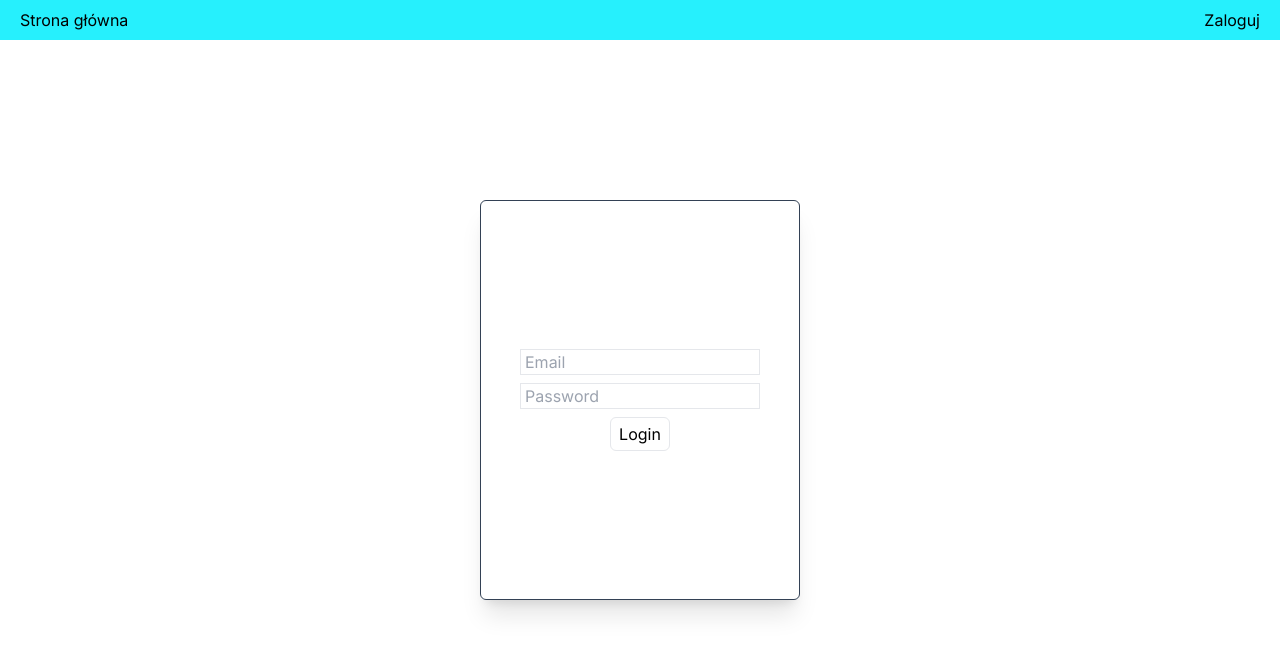
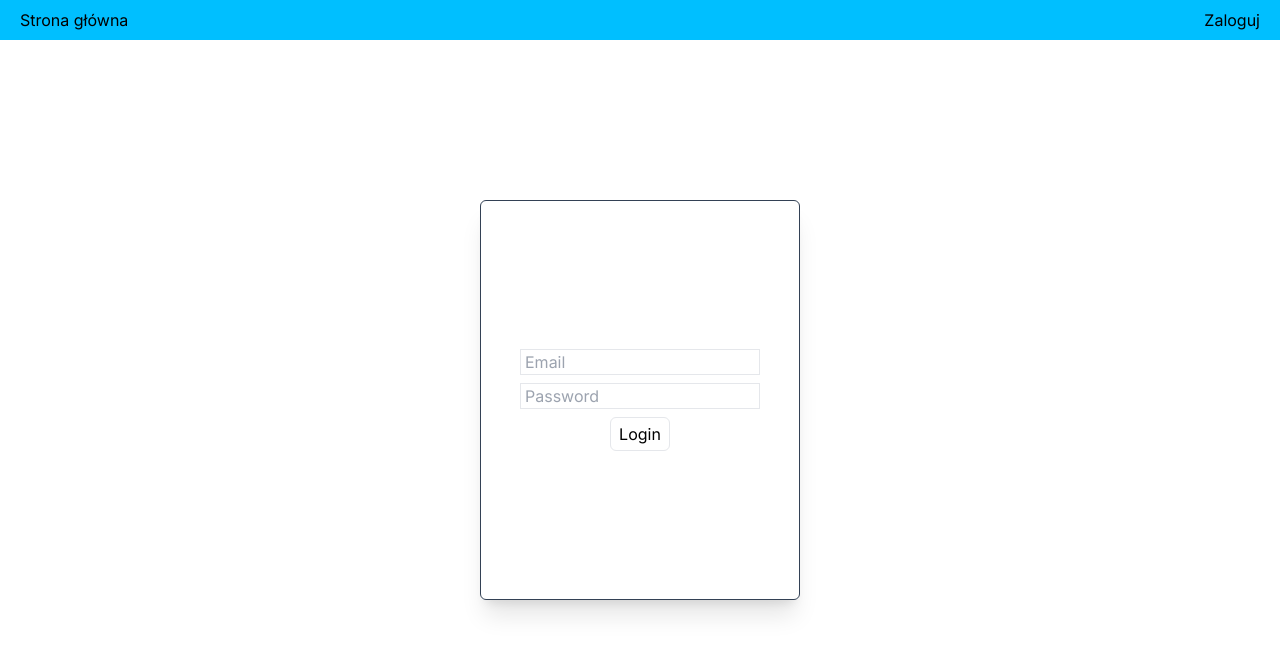
Before and after one commit to XeronScript/aquarium, a Next.js app: page /login in a window 1280 px wide. Shown: the top 654 px of the page. Built offline with nearby package versions, Linux system fonts and the light colour scheme.

Commit message:
Cleaning

```diff
--- a/app/login/page.tsx
+++ b/app/login/page.tsx
@@ -7,7 +7,7 @@ export default function Login() {
   return (
     <div className='w-1/4 h-1/2 flex flex-col justify-center items-center absolute left-[50%] top-[50%] translate-x-[-50%] translate-y-[-50%] border border-slate-700 rounded-md shadow-xl'>
         <input type="text" placeholder='Email' className='border pl-1 my-1 focus:outline-none'/>
-        <input type="text" placeholder='Password' className='border pl-1 my-1 focus:outline-none'/>
+        <input type="password" placeholder='Password' className='border pl-1 my-1 focus:outline-none'/>
         <button onClick={() => {}} className='border w-fit my-1 py-1 px-2 rounded-md hover:bg-slate-400 transition-all'>Login</button>
     </div>
   )
--- a/app/page.tsx
+++ b/app/page.tsx
@@ -1,6 +1,3 @@
-import Link from "next/link"
-import Navbar from '../components/Navbar';
-
 export default function Home() {
   return (
     <main>
--- a/components/Navbar.tsx
+++ b/components/Navbar.tsx
@@ -3,7 +3,7 @@ import Link from 'next/link';
 
 export default function Navbar() {
   return (
-    <nav className='bg-[#26f0fd] fixed flex flex-row justify-between w-screen'>
+    <nav className='bg-[#00bfff] fixed flex flex-row justify-between w-screen'>
         <div className='px-5 py-2'>
             {/* Left side nav links */}
             <Link href={'/'}>Strona główna</Link>
```
